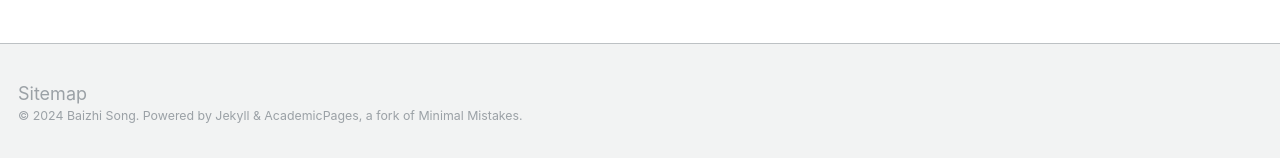
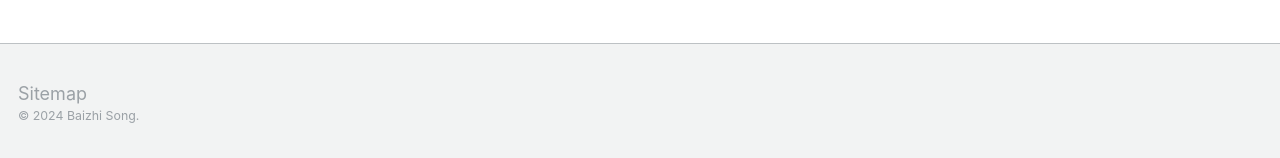
Before and after one commit to Baizhi-Song/baizhi-song.github.io, a Jekyll site: the page built from _pages/talkmap.html, in a window 1280 px wide and 1307 px high. Shown: the part 1146-1304 px from the top of the window. Built offline with Jekyll 4.4.1, drawn with Linux system fonts in a browser that asks for light colours; nearby versions of some CDN libraries; some web fonts are replaced.

```diff
--- a/_includes/footer.html
+++ b/_includes/footer.html
@@ -19,4 +19,7 @@
 </div>
 {% endif %}
 
-<div class="page__footer-copyright">&copy; {{ site.time | date: '%Y' }} {{ site.name | default: site.title }}. {{ site.data.ui-text[site.locale].powered_by | default: "Powered by" }} <a href="http://jekyllrb.com" rel="nofollow">Jekyll</a> &amp; <a href="https://github.com/academicpages/academicpages.github.io">AcademicPages</a>, a fork of <a href="https://mademistakes.com/work/minimal-mistakes-jekyll-theme/" rel="nofollow">Minimal Mistakes</a>.</div>
+<div class="page__footer-copyright">&copy; {{ site.time | date: '%Y' }} {{ site.name | default: site.title }}.
+
+
+  <!-- {{ site.data.ui-text[site.locale].powered_by | default: "Powered by" }} <a href="http://jekyllrb.com" rel="nofollow">Jekyll</a> &amp; <a href="https://github.com/academicpages/academicpages.github.io">AcademicPages</a>, a fork of <a href="https://mademistakes.com/work/minimal-mistakes-jekyll-theme/" rel="nofollow">Minimal Mistakes</a>.</div> -->
```
